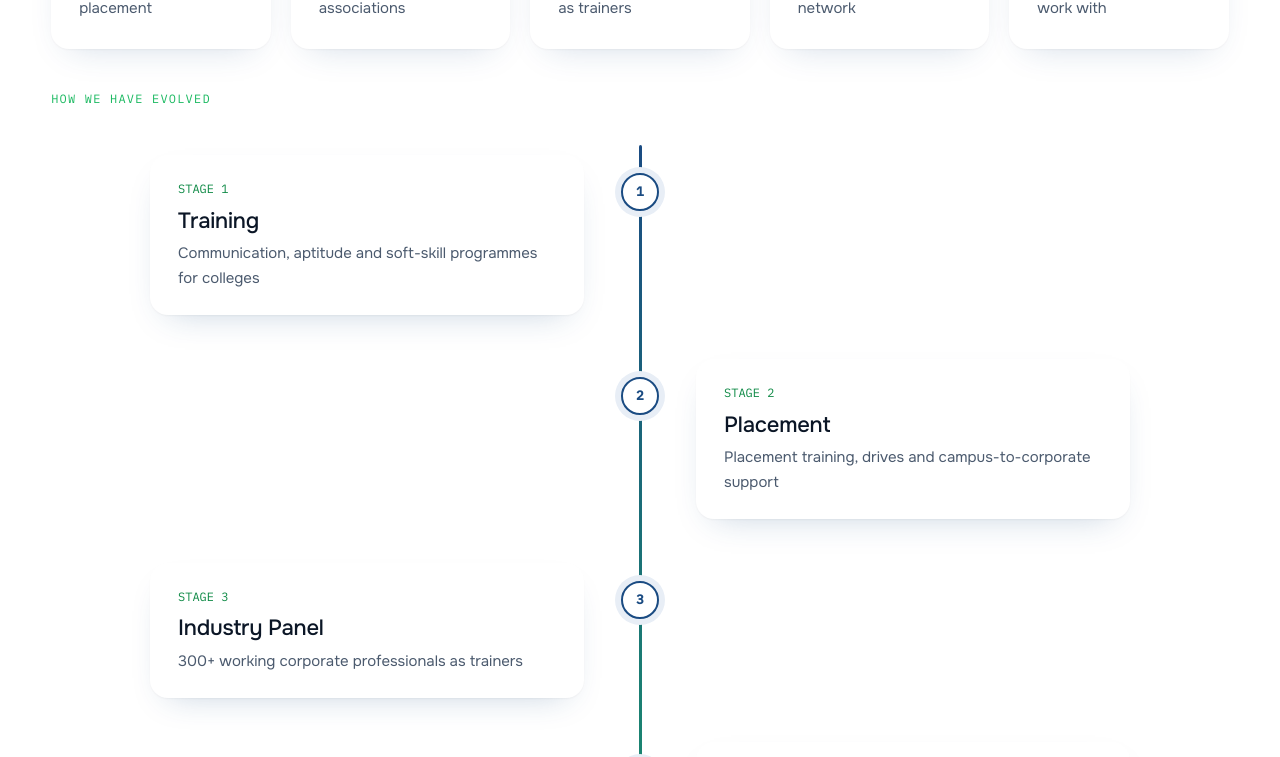
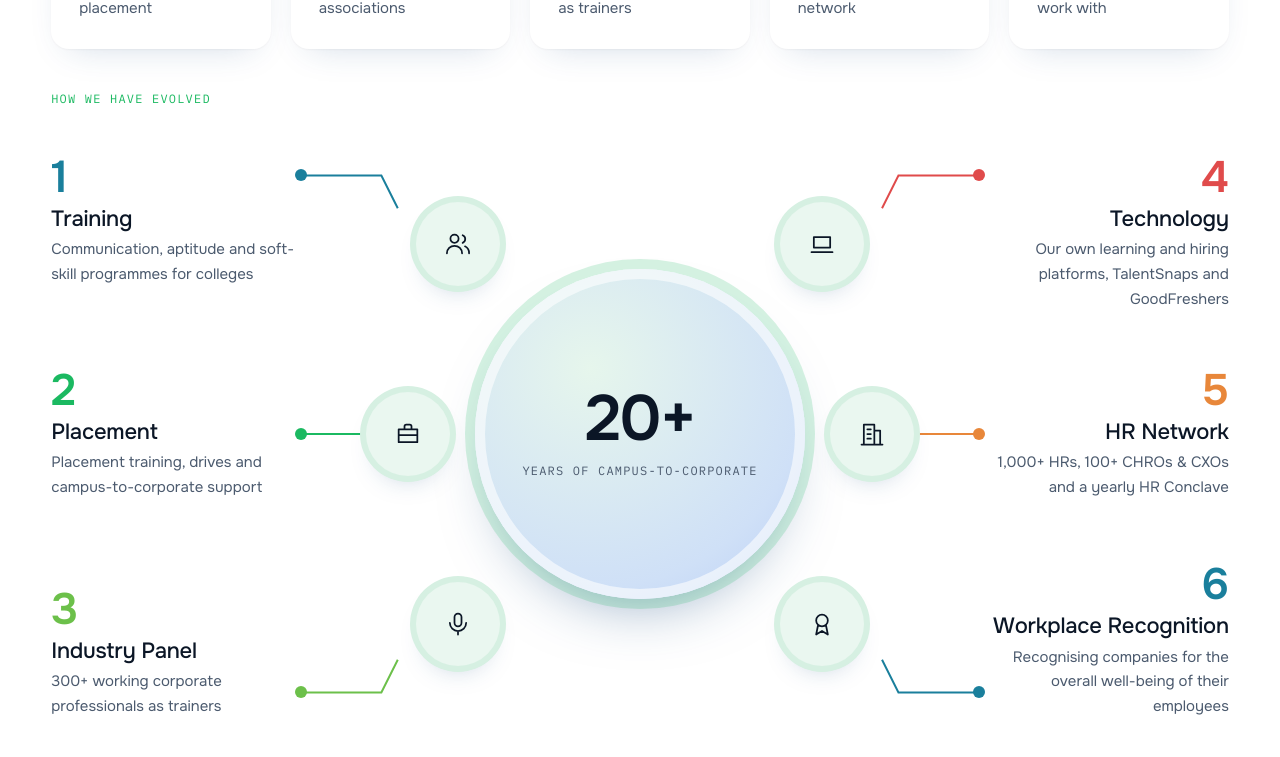
Before and after one commit to KIVOX-dev/saiconsultancy, a React (Vite) app: page /training-placement in a window 1280 px wide. Shown: the part 1252-2009 px from the top of the page. Built offline with nearby package versions, Linux system fonts and the light colour scheme.

Commit message:
feat: hub-style animated roadmap for company evolution; admin@ as sole email; Avinashilingam logo fix
Co-Authored-By: Claude Sonnet 5.5 <noreply@anthropic.com>

```diff
--- /dev/null
+++ b/src/components/sections/HubRoadmap.jsx
@@ -0,0 +1,79 @@
+import { motion } from 'framer-motion'
+import Icon from '../ui/Icon.jsx'
+import { EASE } from '../ui/primitives.jsx'
+
+const COLORS = ['#1a7f9c', '#1bb961', '#6cc04a', '#e04b4b', '#e8873a', '#1a7f9c']
+const ICONS = ['users', 'briefcase', 'mic', 'laptop', 'building', 'award']
+
+// Per-row geometry: where the line leaves the text (a, % of height) and which way it bends into the node.
+const ROW_A = [14, 50, 86]
+
+/**
+ * Hub roadmap: a centre circle with three stages either side. When scrolled into view,
+ * the hub appears first, then each stage appears one by one (node, connector, text).
+ * items: [title, description]. Items 0-2 sit left (top to bottom), 3-5 right.
+ */
+export default function HubRoadmap({ items, hub = ['20+', 'Years of campus-to-corporate'] }) {
+  const step = 0.7
+  const item = (i) => {
+    const right = i >= 3
+    const row = i % 3
+    const [t, d] = items[i]
+    const c = COLORS[i % COLORS.length]
+    const delay = 0.5 + i * step
+    return (
+      <motion.div
+        key={t}
+        className={`hub-item ${right ? 'right' : 'left'} row${row}`}
+        style={{ gridColumn: right ? 3 : 1, gridRow: row + 1, '--c': c, '--a': `${ROW_A[row]}%` }}
+        initial="hidden"
+        whileInView="show"
+        viewport={{ once: true, margin: '-15% 0px' }}
+      >
+        <motion.span
+          className="hub-node"
+          variants={{ hidden: { scale: 0, opacity: 0 }, show: { scale: 1, opacity: 1, transition: { delay, duration: 0.6, ease: EASE } } }}
+        >
+          <Icon name={ICONS[i % ICONS.length]} size={28} />
+        </motion.span>
+        <span className="hub-conn">
+          <motion.span
+            className="hub-dot"
+            variants={{ hidden: { scale: 0 }, show: { scale: 1, transition: { delay: delay + 0.2, duration: 0.4, ease: EASE } } }}
+          />
+          <svg viewBox="0 0 100 100" preserveAspectRatio="none" aria-hidden="true">
+            <motion.path
+              d={`M${right ? 100 : 0} ${ROW_A[row]} H${right ? 30 : 70} L${right ? 0 : 100} 50`}
+              fill="none" stroke={c} strokeWidth="2" vectorEffect="non-scaling-stroke"
+              variants={{ hidden: { pathLength: 0 }, show: { pathLength: 1, transition: { delay: delay + 0.25, duration: 0.7, ease: EASE } } }}
+            />
+          </svg>
+        </span>
+        <motion.div
+          className="hub-text"
+          variants={{ hidden: { opacity: 0, x: right ? 40 : -40, filter: 'blur(6px)' }, show: { opacity: 1, x: 0, filter: 'blur(0px)', transition: { delay: delay + 0.45, duration: 0.8, ease: EASE } } }}
+        >
+          <b className="hub-num" style={{ color: c }}>{i + 1}</b>
+          <h4>{t}</h4>
+          <p>{d}</p>
+        </motion.div>
+      </motion.div>
+    )
+  }
+
+  return (
+    <div className="hub">
+      <motion.div
+        className="hub-core"
+        initial={{ opacity: 0, scale: 0.7 }}
+        whileInView={{ opacity: 1, scale: 1 }}
+        viewport={{ once: true, margin: '-15% 0px' }}
+        transition={{ duration: 0.9, ease: EASE }}
+      >
+        <strong>{hub[0]}</strong>
+        <span>{hub[1]}</span>
+      </motion.div>
+      {items.map((_, i) => item(i))}
+    </div>
+  )
+}
--- a/src/data/programme.js
+++ b/src/data/programme.js
@@ -4,7 +4,6 @@ export const OFFICE = {
   head: 'Esakkimuthu V, Operations Head',
   phone: '+919363022019',
   phoneLabel: '93630 22019',
-  emails: ['hr@saiconsultancy.in', 'info@saiconsultancy.in'],
   address: '#71, Peelamedu, Maheshwari Nagar, Coimbatore, Tamil Nadu 641004',
   web: 'saiconsultancy.in',
 }
--- a/src/pages/Contact.jsx
+++ b/src/pages/Contact.jsx
@@ -43,7 +43,6 @@ export default function Contact() {
               <Bezel className="info-card">
                 <Illo name="building" /><h4>Operations: {OFFICE.head.split(',')[0]}</h4>
                 <a className="big-link" href={`tel:${OFFICE.phone}`}>{OFFICE.phoneLabel}</a>
-                <p>{OFFICE.emails.map((e, i) => <span key={e}>{i > 0 && ' · '}<a href={`mailto:${e}`}>{e}</a></span>)}</p>
                 <p>{OFFICE.address}</p>
               </Bezel>
             </Reveal>
--- a/src/pages/Programme.jsx
+++ b/src/pages/Programme.jsx
@@ -2,6 +2,7 @@ import { useRef } from 'react'
 import { motion, useScroll, useSpring } from 'framer-motion'
 import Illo from '../components/ui/Illo.jsx'
 import { PageHero, SectionHead, Reveal, Bezel, Button, EASE, stagger, rise } from '../components/ui/primitives.jsx'
+import HubRoadmap from '../components/sections/HubRoadmap.jsx'
 import ClientLogos from '../components/ui/ClientLogos.jsx'
 import { CONTACT } from '../data/site.js'
 import * as P from '../data/programme.js'
@@ -65,7 +66,7 @@ export default function Programme() {
             {P.STATS.map(([n, l]) => <Cell key={l} title={n}>{l}</Cell>)}
           </Grid>
           <span className="band-label">How we have evolved</span>
-          <LiveRoadmap items={P.STAGES} />
+          <HubRoadmap items={P.STAGES} />
           <Reveal className="center narrow"><p className="sub">Every trainer and every HR who comes to your campus is a working professional. Students learn from people who hire, manage and work in the roles they are preparing for.</p></Reveal>
         </div>
       </section>
@@ -218,7 +219,7 @@ export default function Programme() {
             <Bezel className="info-card dark" coreClass="core-navy">
               <h4>Start a partnership with Sai Consultancy</h4>
               <p>{P.OFFICE.head} · <a href={`tel:${P.OFFICE.phone}`}>{P.OFFICE.phoneLabel}</a></p>
-              <p>{P.OFFICE.emails.map((e, i) => <span key={e}>{i > 0 && ' · '}<a href={`mailto:${e}`}>{e}</a></span>)} · <a href={`mailto:${CONTACT.email}`}>{CONTACT.email}</a></p>
+              <p><a href={`mailto:${CONTACT.email}`}>{CONTACT.email}</a></p>
               <p>{P.OFFICE.address} · {P.OFFICE.web}</p>
               <Button to="/contact">Request a proposal</Button>
             </Bezel>
--- a/src/styles/13-programme.css
+++ b/src/styles/13-programme.css
@@ -43,3 +43,36 @@
 .client-rows .marquee-group { gap: 18px; padding-right: 18px; }
 @media (max-width: 720px) { .client-logo { width: 170px; height: 90px; } }
 @media (max-width: 720px) { .chat-tip { display: none; } }
+
+/* Hub roadmap: centre circle, three stages either side, appearing one by one */
+.hub { position: relative; display: grid; grid-template-columns: 1fr 380px 1fr; grid-template-rows: repeat(3, 190px); max-width: 1180px; margin: 40px auto 20px; }
+.hub-core { position: absolute; left: 50%; top: 50%; width: 330px; height: 330px; margin: -165px 0 0 -165px; border-radius: 50%; display: grid; place-content: center; text-align: center; padding: 40px; background: radial-gradient(circle at 35% 30%, #e6f6ec, #cfe0f7 70%, #b9cdf5); box-shadow: inset 0 0 0 10px rgba(255, 255, 255, 0.6), 0 0 0 10px rgba(27, 185, 97, 0.18), 0 30px 60px -28px rgba(26, 75, 130, 0.5); }
+.hub-core strong { font-size: 64px; font-weight: 600; letter-spacing: -0.03em; color: var(--ink); line-height: 1; }
+.hub-core span { margin-top: 10px; font-family: var(--mono); font-size: 12px; letter-spacing: 0.1em; text-transform: uppercase; color: var(--text); }
+.hub-item { position: relative; display: flex; align-items: stretch; min-width: 0; }
+.hub-item.right { flex-direction: row-reverse; }
+.hub-text { order: 1; flex: none; width: 250px; position: relative; z-index: 2; align-self: flex-start; padding-top: 6px; }
+.hub-conn { order: 2; flex: 1; position: relative; min-width: 20px; }
+.hub-conn svg { position: absolute; inset: 0; width: 100%; height: 100%; overflow: visible; }
+.hub-dot { position: absolute; top: var(--a); width: 12px; height: 12px; margin-top: -6px; border-radius: 50%; background: var(--c); z-index: 2; }
+.hub-item.left .hub-dot { left: -6px; }
+.hub-item.right .hub-dot { right: -6px; }
+.hub-node { order: 3; position: relative; z-index: 2; flex: none; align-self: center; width: 84px; height: 84px; border-radius: 50%; display: grid; place-items: center; color: var(--ink); background: #eaf7f0; box-shadow: 0 0 0 6px #d6f0e2, 0 14px 28px -14px rgba(26, 75, 130, 0.35); }
+.hub-item.row0.left .hub-node, .hub-item.row2.left .hub-node { margin-right: -50px; }
+.hub-item.row0.right .hub-node, .hub-item.row2.right .hub-node { margin-left: -50px; }
+.hub-item.row1 .hub-text { align-self: center; padding-top: 0; }
+.hub-item.row2 .hub-text { align-self: flex-end; padding-top: 0; }
+.hub-item.right .hub-text { text-align: right; }
+.hub-num { display: block; font-size: 44px; font-weight: 600; line-height: 1; margin-bottom: 8px; }
+.hub-text h4 { font-size: 22px; margin-bottom: 6px; }
+.hub-text p { margin: 0; font-size: 15px; }
+@media (max-width: 900px) {
+  .hub { padding: 0 4px; overflow: hidden; grid-template-columns: minmax(0, 1fr); grid-template-rows: none; gap: 22px; margin-top: 24px; }
+  .hub-core { position: relative; left: auto; top: auto; margin: 0 auto 14px; width: 240px; height: 240px; }
+  .hub-core strong { font-size: 48px; }
+  .hub-item, .hub-item.right { order: 0; grid-column: 1 !important; grid-row: auto !important; flex-direction: row; align-items: center; gap: 16px; }
+  .hub-item .hub-node, .hub-item.row0 .hub-node, .hub-item.row2 .hub-node { margin: 0 !important; width: 64px; height: 64px; order: 0; }
+  .hub-conn { display: none; }
+  .hub-item .hub-text, .hub-item.right .hub-text, .hub-item.row1 .hub-text, .hub-item.row2 .hub-text { order: 1; text-align: left; margin: 0; align-self: center; width: auto; flex: 1; min-width: 0; padding: 0; }
+  .hub-num { font-size: 28px; margin-bottom: 4px; }
+}
```
Also changed, not shown: public/images/clients/avinashilingam.png, 1 other file (tests, documents, lock files or other folders).
